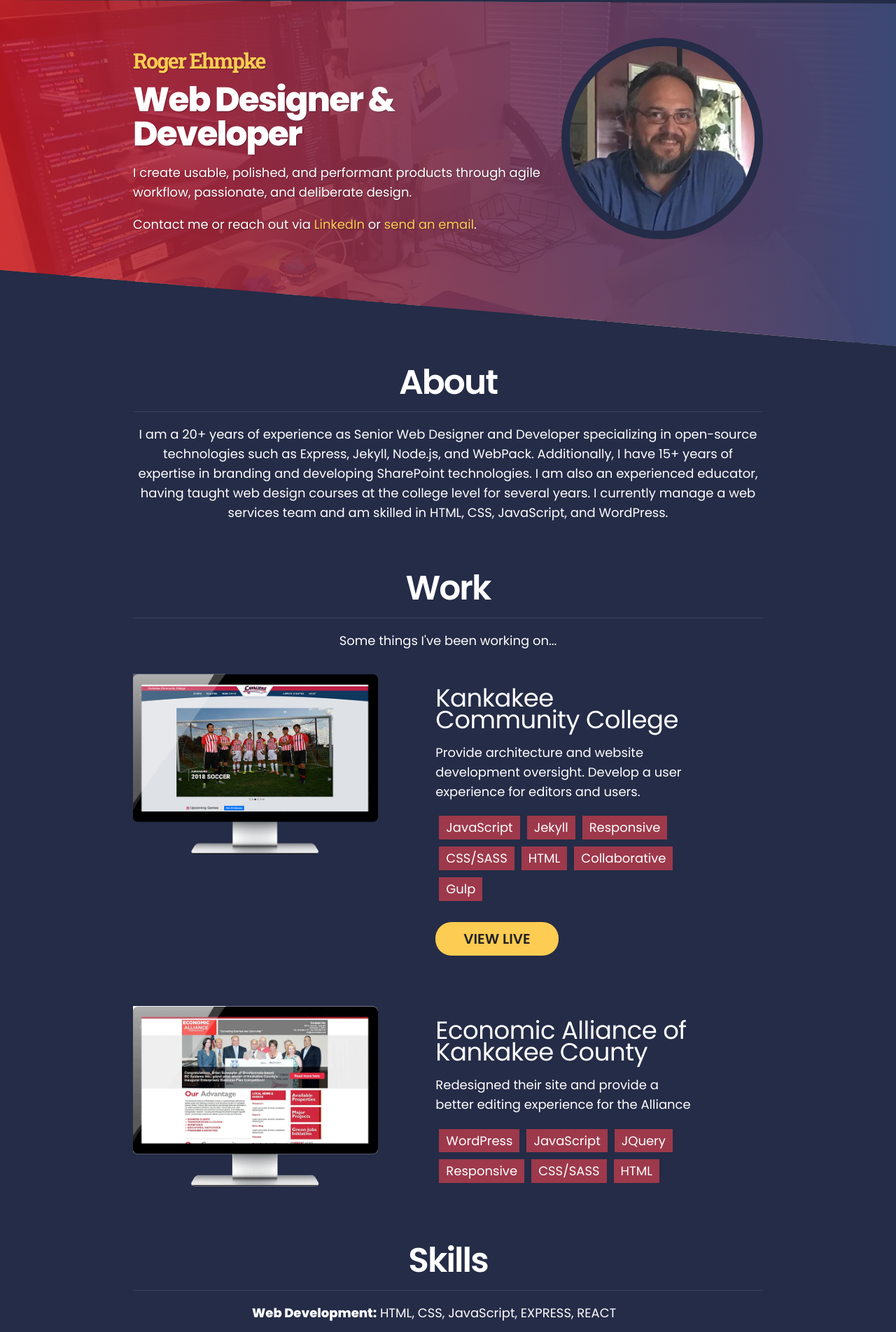
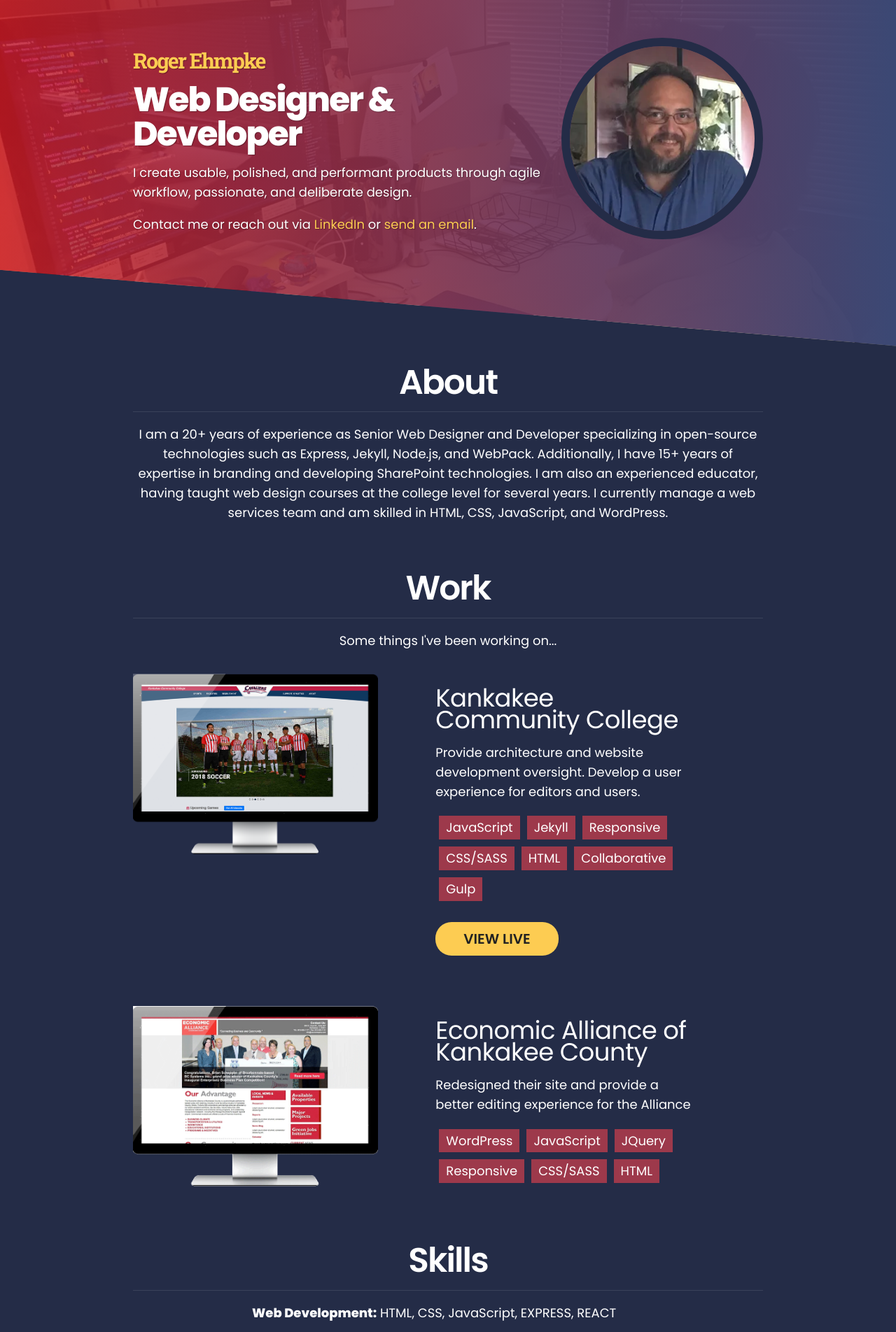
Before and after one commit to rehmpke/rogerehmpkesite, a Jekyll site: the page built from index.html, in a window 1280 px wide. Shown: the top 1904 px of the page at 70% size. Built offline with Jekyll 4.4.1, drawn with Linux system fonts in a browser that asks for light colours.

Commit message:
Straighten top of clip path for hero

```diff
--- a/_data/hash.yml
+++ b/_data/hash.yml
@@ -1 +1 @@
-92e131a0ad1b75844f19
+029602e239f63e7bc036
--- a/assets/css/style.css
+++ b/assets/css/style.css
@@ -160,8 +160,8 @@ img[data-src] {
   background-position-y: 0, -108px;
   background-repeat: no-repeat;
   background-size: cover;
-  -webkit-clip-path: polygon(0 0, 100% 1%, 100% 100%, 0 78%);
-          clip-path: polygon(0 0, 100% 1%, 100% 100%, 0 78%);
+  -webkit-clip-path: polygon(0 0, 100% 0, 100% 100%, 0 78%);
+          clip-path: polygon(0 0, 100% 0, 100% 100%, 0 78%);
   color: #fff;
   text-shadow: 1px 1px 1px rgba(0, 0, 0, 0.3);
   grid-column: 1;
--- a/assets/scss/2-modules/_hero.scss
+++ b/assets/scss/2-modules/_hero.scss
@@ -4,7 +4,7 @@
   background-position-y: 0, -108px;
   background-repeat: no-repeat;
   background-size: cover;
-  clip-path: polygon(0 0, 100% 1%, 100% 100%, 0 78%);
+  clip-path: polygon(0 0, 100% 0, 100% 100%, 0 78%);
   color: $hero-shot-text;
   text-shadow: 1px 1px 1px rgba(0, 0, 0, .3);
   grid-column: 1;
```
